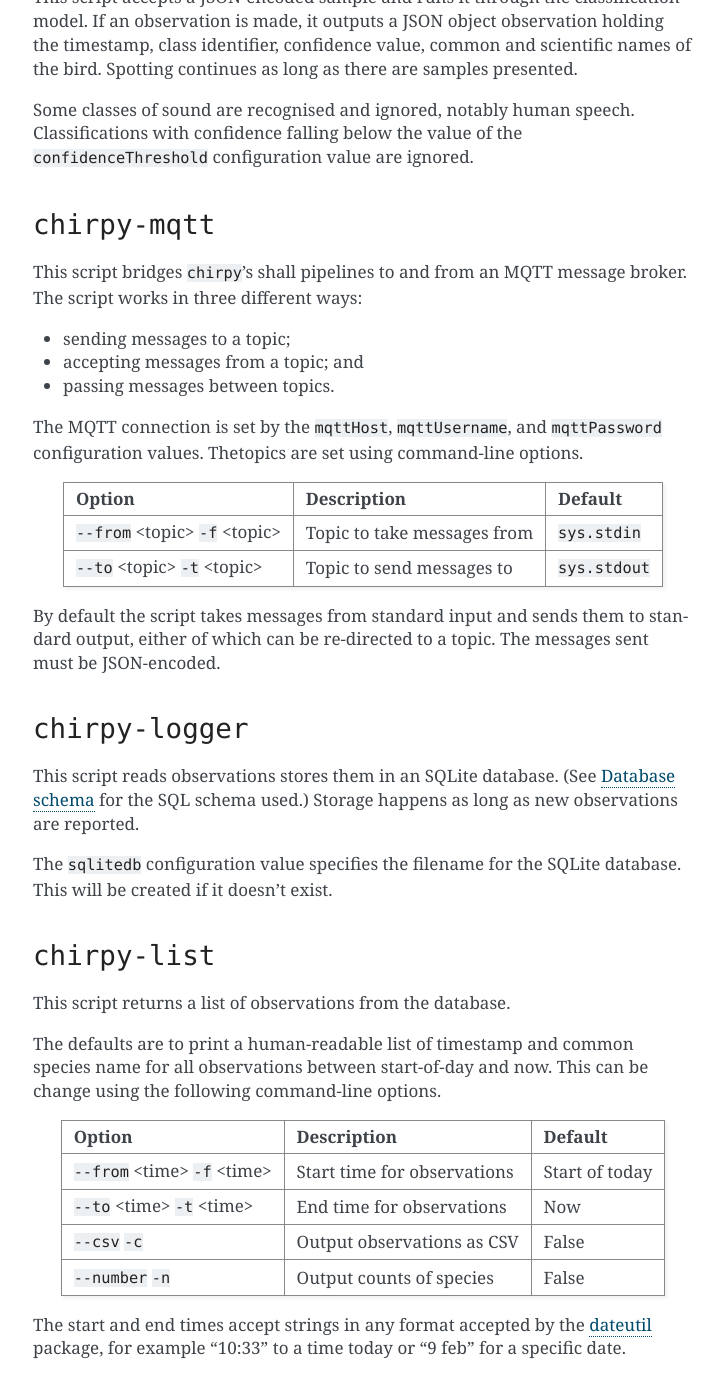
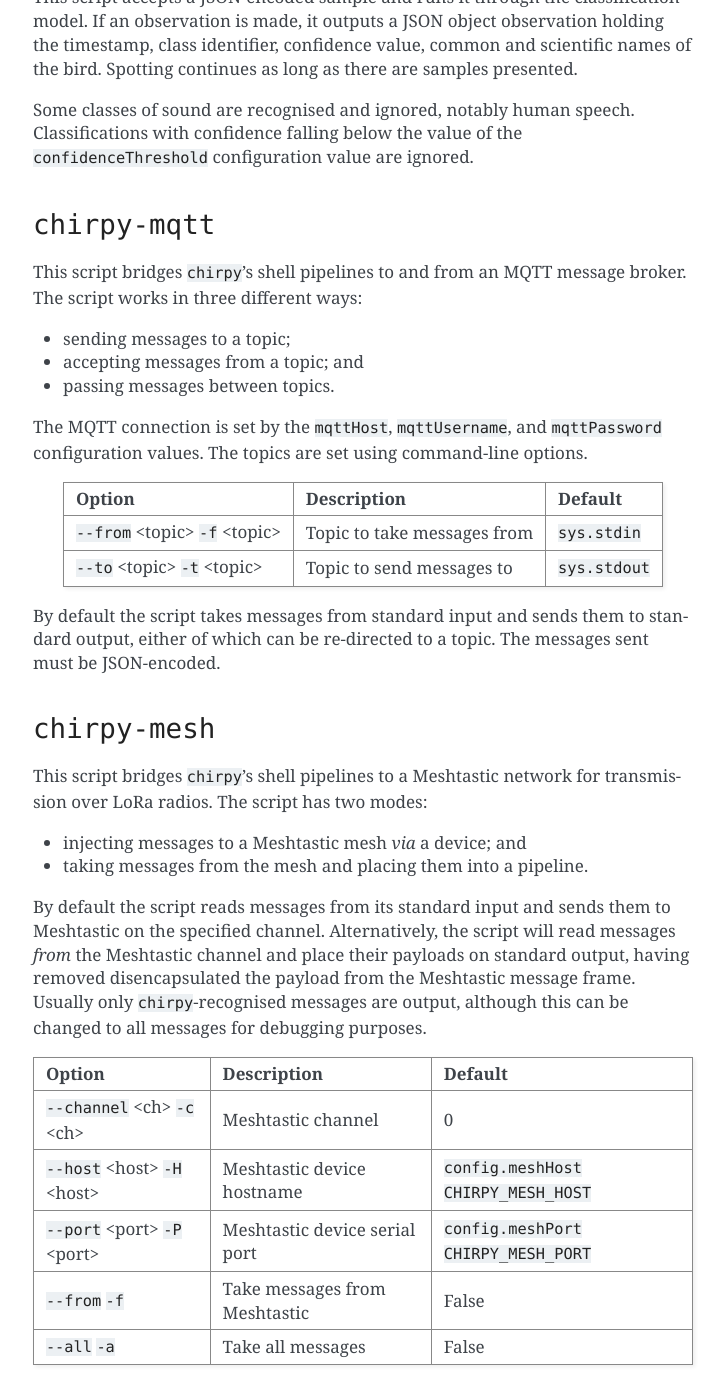
Before and after one commit to simoninireland/chirpy, a Sphinx documentation site: the page built from doc/scripts.rst, in a window 1280 px wide and 1400 px high, scrolled down 588 px. Shown: the whole window, without its empty margins (387-1112 px from the left). Built offline with Sphinx 7.4.7, drawn with Linux system fonts in a browser that asks for light colours.

Commit message:
New script and variable documentation

```diff
--- a/doc/scripts.rst
+++ b/doc/scripts.rst
@@ -41,7 +41,7 @@
 ``chirpy-mqtt``
 ---------------
 
-This script bridges ``chirpy``'s shall pipelines to and from an MQTT
+This script bridges ``chirpy``'s shell pipelines to and from an MQTT
 message broker. The script works in three different ways:
 
 - sending messages to a topic;
@@ -49,7 +49,7 @@
 - passing messages between topics.
 
 The MQTT connection is set by the ``mqttHost``, ``mqttUsername``, and
-``mqttPassword`` configuration values. Thetopics are set using
+``mqttPassword`` configuration values. The topics are set using
 command-line options.
 
 +--------------------+-------------------------------+----------------+
@@ -65,6 +65,42 @@
 By default the script takes messages from standard input and sends
 them to standard output, either of which can be re-directed to a
 topic. The messages sent must be JSON-encoded.
+
+``chirpy-mesh``
+---------------
+
+This script bridges ``chirpy``'s shell pipelines to a Meshtastic
+network for transmission over LoRa radios. The script has two modes:
+
+- injecting messages to a Meshtastic mesh *via* a device; and
+- taking messages from the mesh and placing them into a pipeline.
+
+By default the script reads messages from its standard input and sends
+them to Meshtastic on the specified channel. Alternatively, the script
+will read messages *from* the Meshtastic channel and place their
+payloads on standard output, having removed disencapsulated the
+payload from the Meshtastic message frame. Usually only
+``chirpy``-recognised messages are output, although this can be
+changed to all messages for debugging purposes.
+
++--------------------+-------------------------------+----------------------+
+| Option             | Description                   | Default              |
++====================+===============================+======================+
+| ``--channel`` <ch> | Meshtastic channel            | 0                    |
+| ``-c`` <ch>        |                               |                      |
++--------------------+-------------------------------+----------------------+
+| ``--host`` <host>  | Meshtastic device hostname    | ``config.meshHost``  |
+| ``-H`` <host>      |                               | ``CHIRPY_MESH_HOST`` |
++--------------------+-------------------------------+----------------------+
+| ``--port`` <port>  | Meshtastic device serial port | ``config.meshPort``  |
+| ``-P`` <port>      |                               | ``CHIRPY_MESH_PORT`` |
++--------------------+-------------------------------+----------------------+
+| ``--from``         | Take messages from Meshtastic | False                |
+| ``-f``             |                               |                      |
++--------------------+-------------------------------+----------------------+
+| ``--all``          | Take all messages             | False                |
+| ``-a``             |                               |                      |
++--------------------+-------------------------------+----------------------+
 
 ``chirpy-logger``
 -----------------
```
Also changed, not shown: doc/config.rst (+15 -0 lines).
